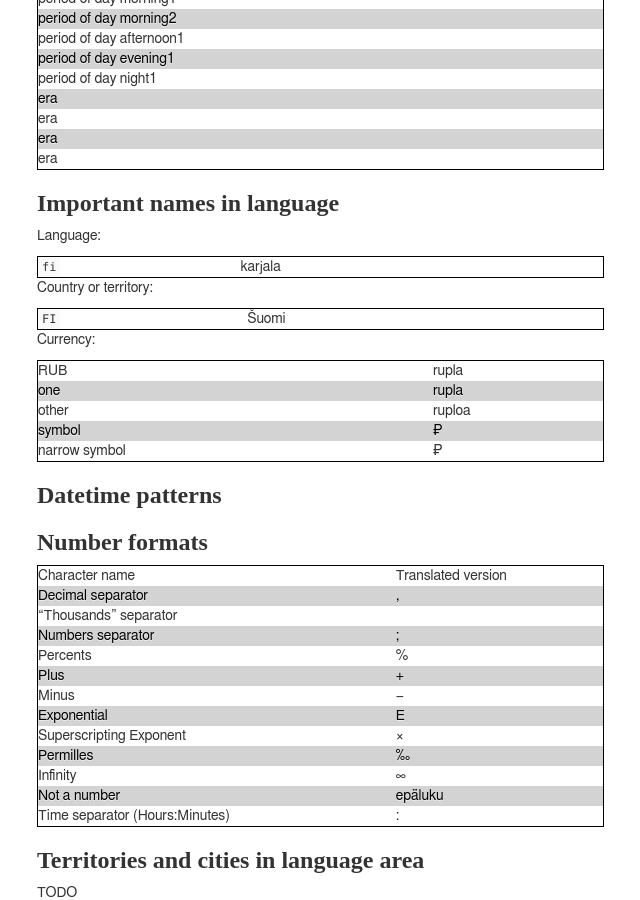
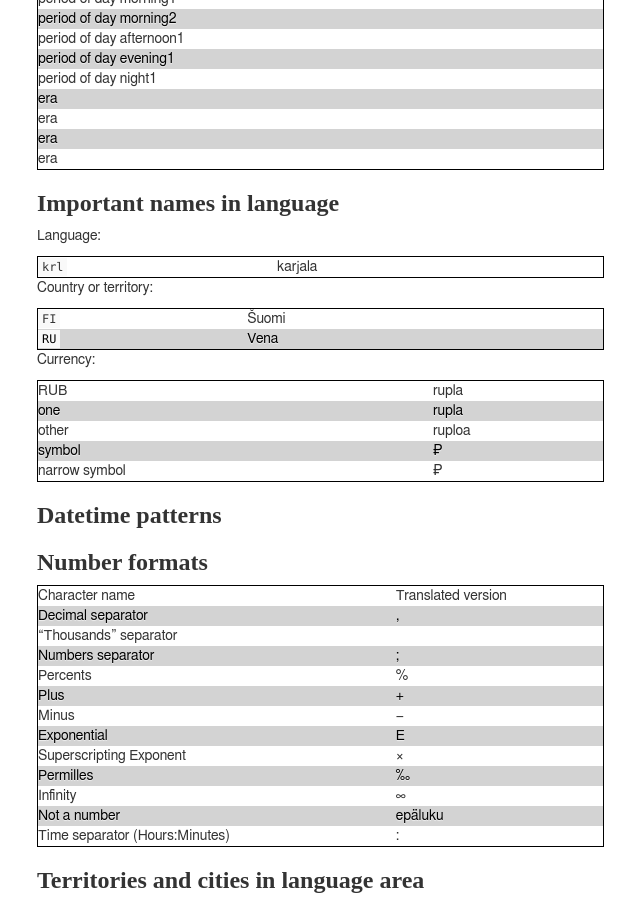
Before and after one commit to acl-sigur/acl-sigur.github.io, a Jekyll site: the page built from cldr/krl.markdown, in a window 1280 px wide and 900 px high, scrolled down 2274 px. Shown: the whole window, without its empty margins (228-868 px from the left). Built offline with Jekyll 4.4.1, drawn with Linux system fonts in a browser that asks for light colours.

Commit message:
RU territory

```diff
--- a/cldr/krl.markdown
+++ b/cldr/krl.markdown
@@ -118,11 +118,12 @@ Like Finnish, with č along c.
 
 Language:
 
-| `fi` | karjala |
+| `krl` | karjala |
 
 Country or territory:
 
 | `FI` | Šuomi |
+| `RU` | Vena |
 
 Currency:
 
```
